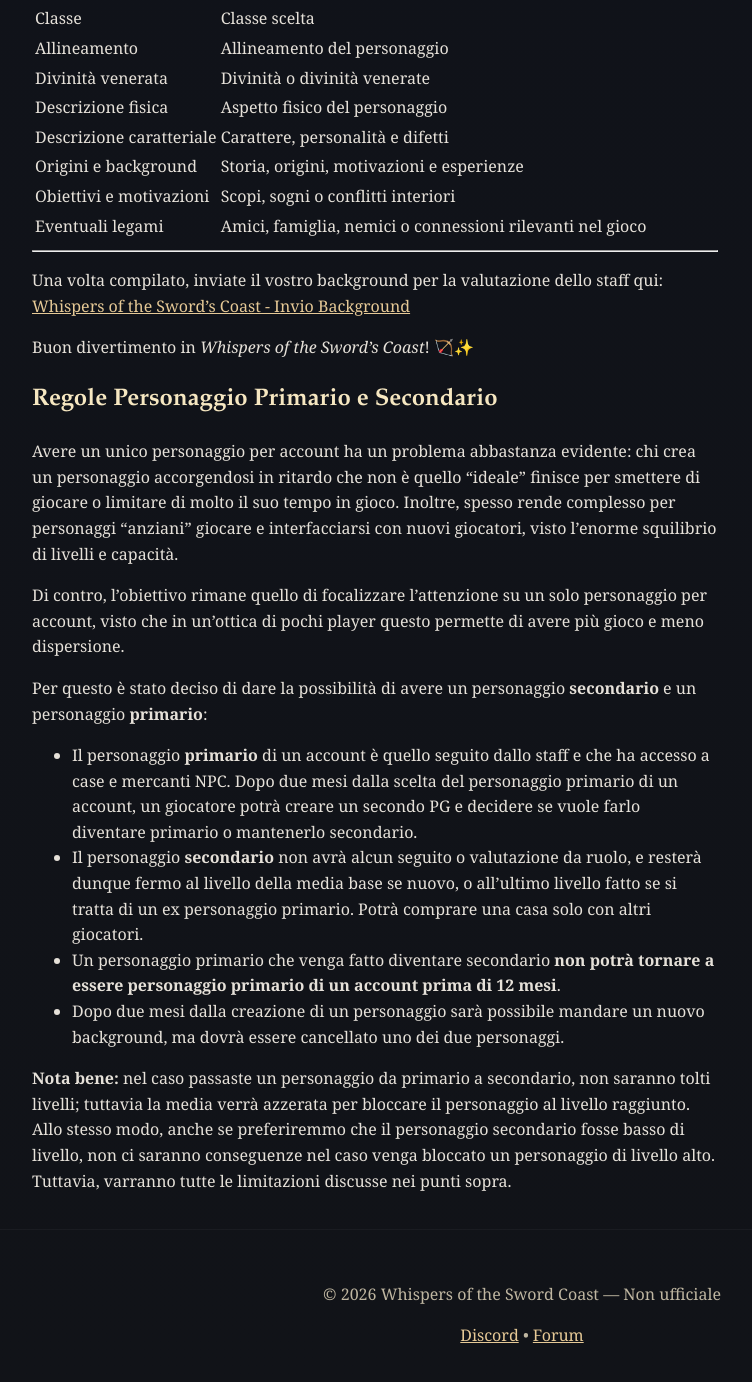
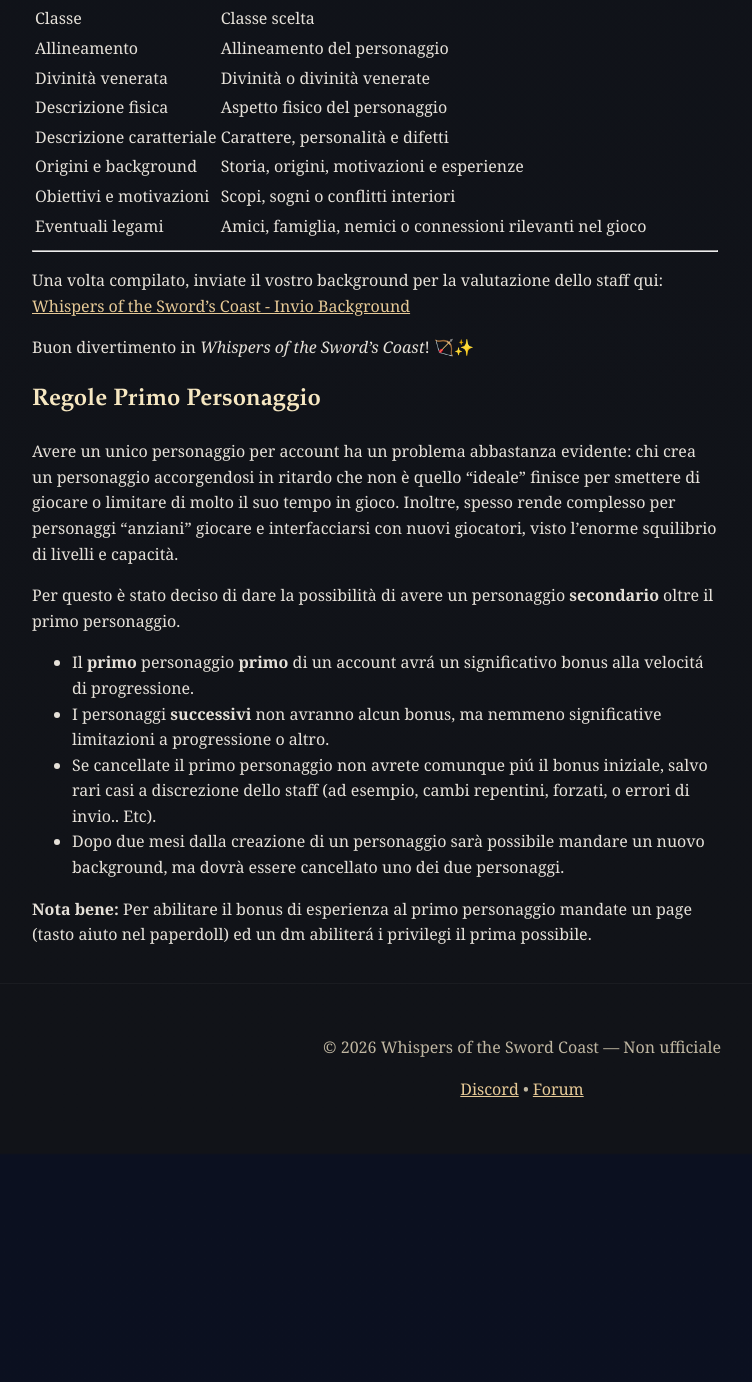
Before and after one commit to whispersoftheswordcoast/whispersoftheswordcoast.github.io, a Jekyll site: the page built from regolamento.md, in a window 1280 px wide and 1400 px high, scrolled down 7447 px. Shown: the top 1382 px of the window, without its empty margins (118-870 px from the left). Built offline with Jekyll 4.4.1, drawn with Linux system fonts in a browser that asks for light colours; after the commit the page ends 8601 px from its top, so only the background shows below that; some of the changed text lies outside the part shown.

Commit message:
aggiornamenti

```diff
--- a/regolamento.md
+++ b/regolamento.md
@@ -114,12 +114,12 @@
 
 # Regolamento Background
 
-**[PENSATE MOLTO BENE AL PERSONAGGIO CHE VOLETE CREARE DAL MOMENTO CHE IL LIMITE È DI UN PG PRIMARIO ED UNO SECONDARIO PER ACCOUNT, CON UN ATTESA DI 2 MESI PER BACKGROUND INVIATO]**
+**[PENSATE MOLTO BENE AL PERSONAGGIO CHE VOLETE CREARE DAL MOMENTO CHE IL LIMITE È DI DUE PERSONAGGI, CON UN ATTESA DI 2 MESI PER BACKGROUND INVIATO]**
 
 Sappiamo che è una restrizione importante, ma non siamo così tanti da poter gestire un continuo ricambio di personaggi e soprattutto non possiamo tenere a mente personaggi che vanno e vengono e di cui non riusciamo a tracciare la storia (creandoci quindi enormi difficoltà nel votarvi, e qui la media role è importante).
 
-Il primo personaggio creato sarà di default **primario**. Per maggiori informazioni sul personaggio secondario visitate qui: *"Regole personaggio secondario"*.
-Potrete sempre in autonomia ricreare personaggi passati, previa cancellazione di un personaggio e il rispetto della divisione "primario" e "secondario".
+Il **primo** personaggio ha alcuni **bonus** ,Per maggiori informazioni sul personaggio secondario visitate qui: *"Regole Primo Personaggio"*.
+Potrete sempre in autonomia ricreare personaggi passati, previa cancellazione di un personaggio.
 
 ---
 
@@ -201,17 +201,15 @@
 
 Buon divertimento in *Whispers of the Sword’s Coast*! 🏹✨
 
-# Regole Personaggio Primario e Secondario
+# Regole Primo Personaggio
 
 Avere un unico personaggio per account ha un problema abbastanza evidente: chi crea un personaggio accorgendosi in ritardo che non è quello "ideale" finisce per smettere di giocare o limitare di molto il suo tempo in gioco. Inoltre, spesso rende complesso per personaggi "anziani" giocare e interfacciarsi con nuovi giocatori, visto l'enorme squilibrio di livelli e capacità.
 
-Di contro, l'obiettivo rimane quello di focalizzare l'attenzione su un solo personaggio per account, visto che in un'ottica di pochi player questo permette di avere più gioco e meno dispersione.
+Per questo è stato deciso di dare la possibilità di avere un personaggio **secondario** oltre il primo personaggio.
 
-Per questo è stato deciso di dare la possibilità di avere un personaggio **secondario** e un personaggio **primario**:
-
-- Il personaggio **primario** di un account è quello seguito dallo staff e che ha accesso a case e mercanti NPC. Dopo due mesi dalla scelta del personaggio primario di un account, un giocatore potrà creare un secondo PG e decidere se vuole farlo diventare primario o mantenerlo secondario.
-- Il personaggio **secondario** non avrà alcun seguito o valutazione da ruolo, e resterà dunque fermo al livello della media base se nuovo, o all'ultimo livello fatto se si tratta di un ex personaggio primario. Potrà comprare una casa solo con altri giocatori.
-- Un personaggio primario che venga fatto diventare secondario **non potrà tornare a essere personaggio primario di un account prima di 12 mesi**.
+- Il **primo** personaggio **primo** di un account avrá un significativo bonus alla velocitá di progressione.
+- I personaggi **successivi** non avranno alcun bonus, ma nemmeno significative limitazioni a progressione o altro.
+- Se cancellate il primo personaggio non avrete comunque piú il bonus iniziale, salvo rari casi a discrezione dello staff (ad esempio, cambi repentini, forzati, o errori di invio.. Etc).
 - Dopo due mesi dalla creazione di un personaggio sarà possibile mandare un nuovo background, ma dovrà essere cancellato uno dei due personaggi.
 
-**Nota bene:** nel caso passaste un personaggio da primario a secondario, non saranno tolti livelli; tuttavia la media verrà azzerata per bloccare il personaggio al livello raggiunto. Allo stesso modo, anche se preferiremmo che il personaggio secondario fosse basso di livello, non ci saranno conseguenze nel caso venga bloccato un personaggio di livello alto. Tuttavia, varranno tutte le limitazioni discusse nei punti sopra.
+**Nota bene:** Per abilitare il bonus di esperienza al primo personaggio mandate un page (tasto aiuto nel paperdoll) ed un dm abiliterá i privilegi il prima possibile.
```
Also changed, not shown: sistemi/livelli.md (+3 -3 lines).
